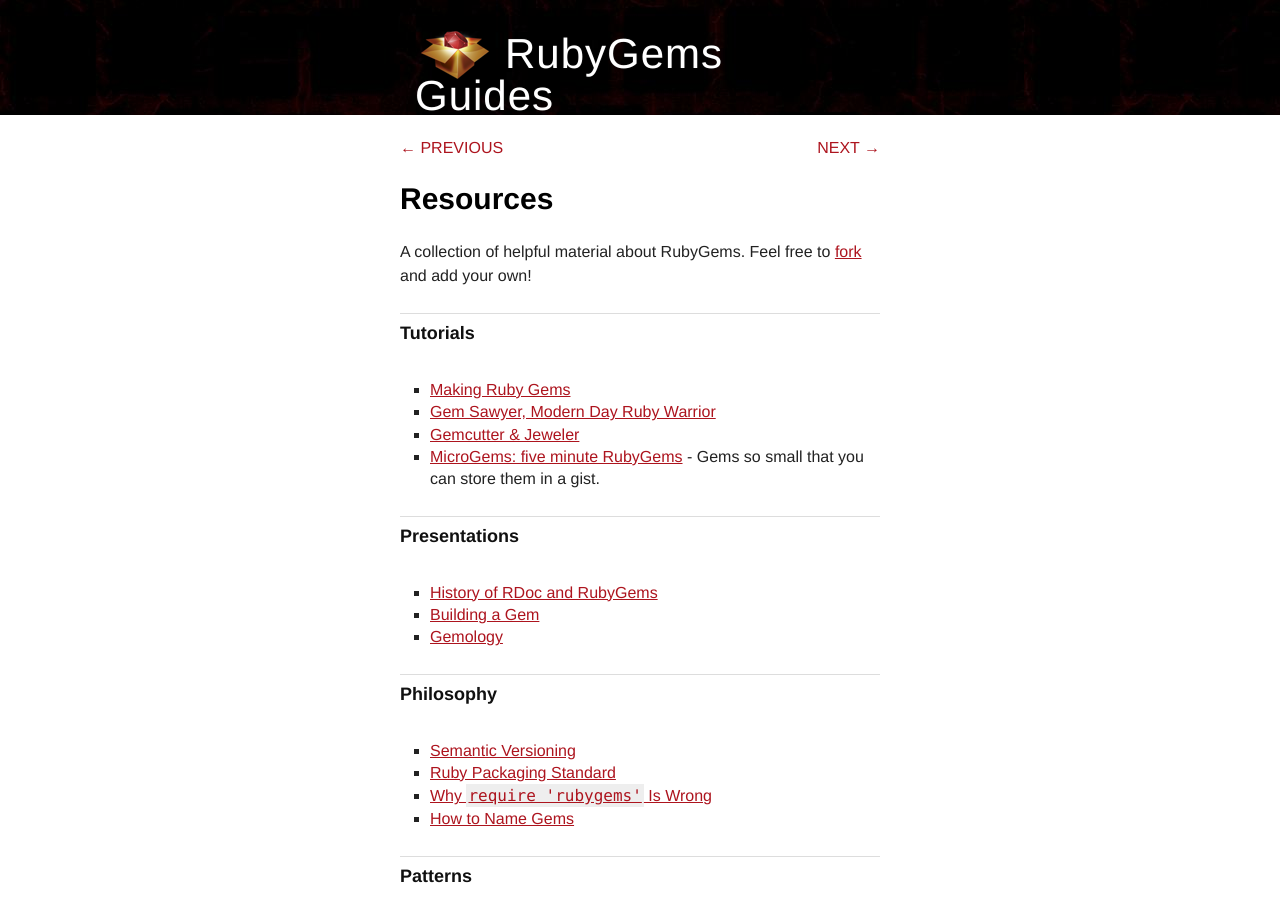
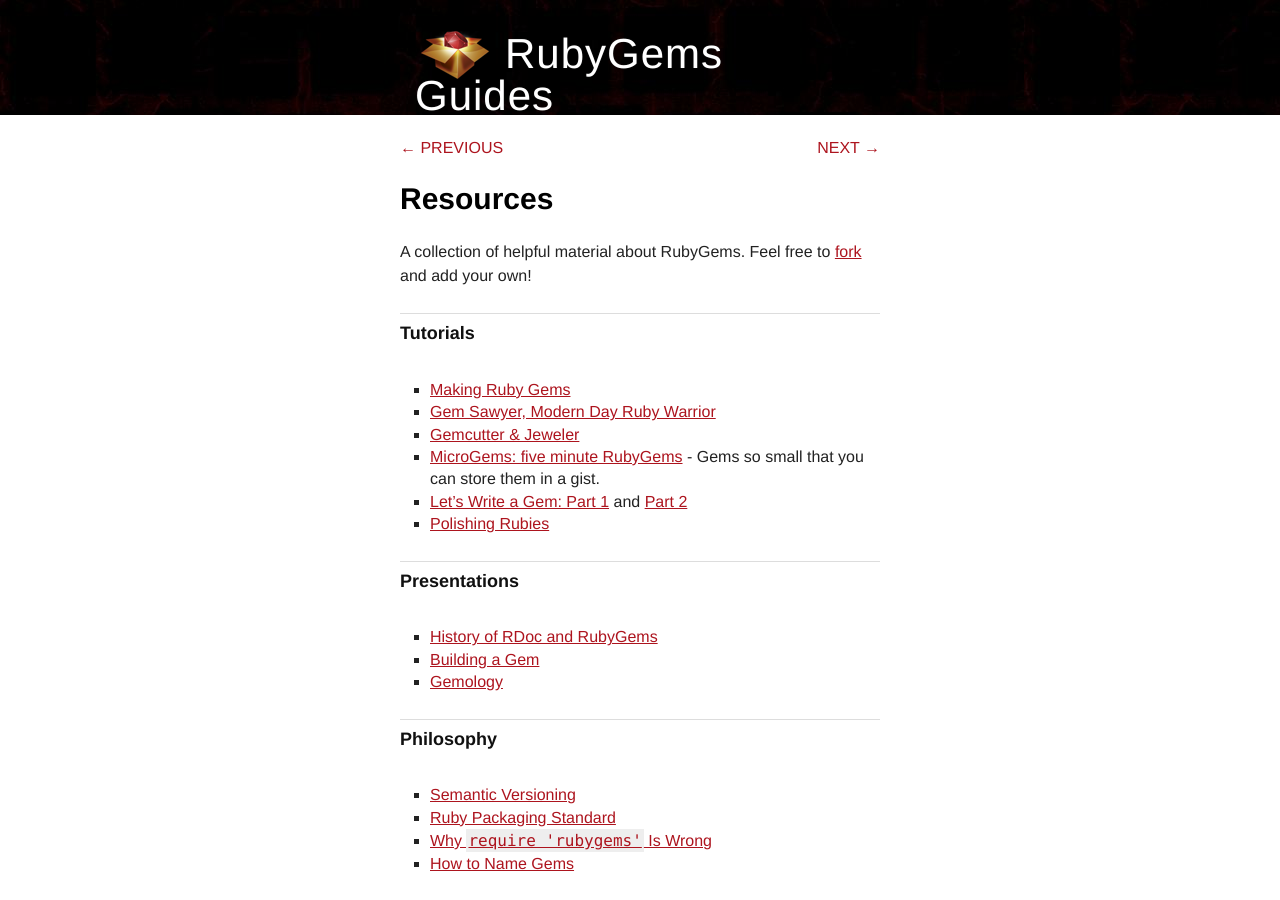
Before and after one commit to radar/guides, a Jekyll site: the page built from resources.md, in a window 1280 px wide and 900 px high. Built offline with Jekyll 4.4.1, drawn with Linux system fonts in a browser that asks for light colours.

Commit message:
Add a few more resources

```diff
--- a/resources.md
+++ b/resources.md
@@ -15,6 +15,8 @@ Tutorials
 * [Gem Sawyer, Modern Day Ruby Warrior](http://rubylearning.com/blog/2010/10/06/gem-sawyer-modern-day-ruby-warrior/)
 * [Gemcutter & Jeweler](http://railscasts.com/episodes/183-gemcutter-jeweler)
 * [MicroGems: five minute RubyGems](http://jeffkreeftmeijer.com/2011/microgems-five-minute-rubygems/) - Gems so small that you can store them in a gist.
+* [Let's Write a Gem: Part 1](http://rakeroutes.com/blog/lets-write-a-gem-part-one/) and [Part 2](http://rakeroutes.com/blog/lets-write-a-gem-part-two/)
+* [Polishing Rubies](http://intridea.com/blog/tag/polishing%20rubies)
 
 Presentations
 -------------
```
